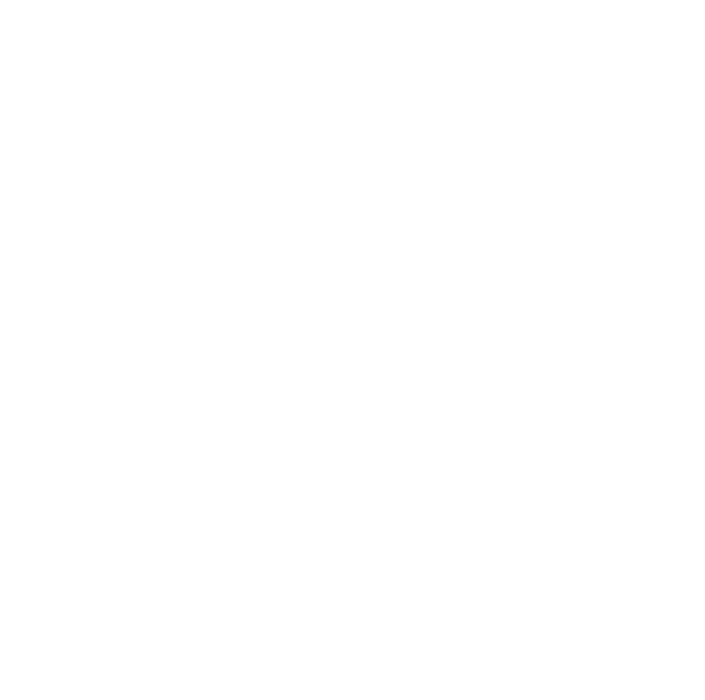
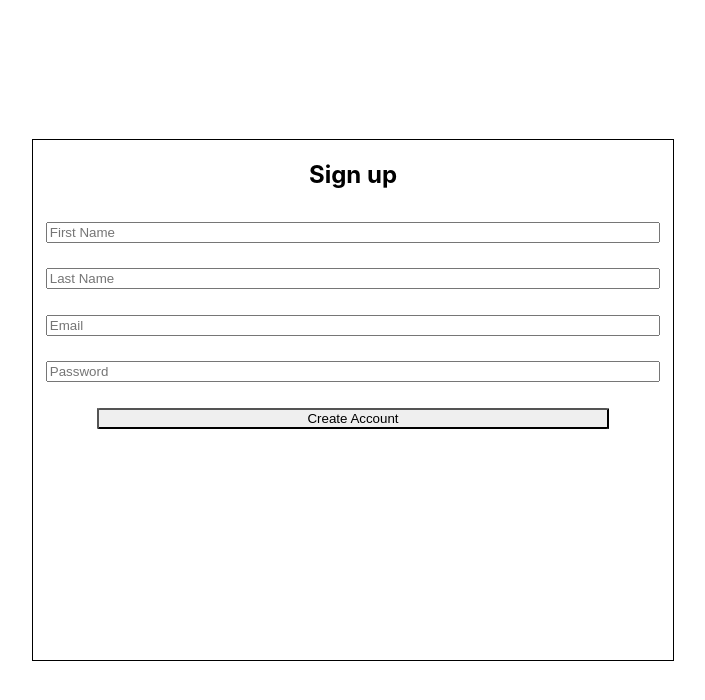
Before and after one commit to VegardVog/Bob-s-settlement, a React (Create React App) app in the folder frontend/: page /signup in a window 1280 px wide. Shown: the top 700 px of the page, without its empty margins (287-992 px from the left). Built offline with nearby package versions, Linux system fonts and the light colour scheme.

Commit message:
Add signup and login form

```diff
--- a/frontend/package.json
+++ b/frontend/package.json
@@ -8,10 +8,12 @@
     "@testing-library/user-event": "^13.5.0",
     "@types/jest": "^27.5.2",
     "@types/node": "^16.18.89",
-    "@types/react": "^18.2.65",
+    "@types/react": "^18.2.66",
     "@types/react-dom": "^18.2.22",
+    "browser-router": "^0.2.0",
     "react": "^18.2.0",
     "react-dom": "^18.2.0",
+    "react-router-dom": "^6.22.3",
     "react-scripts": "5.0.1",
     "typescript": "^4.9.5"
   },
--- a/frontend/src/App.tsx
+++ b/frontend/src/App.tsx
@@ -1,8 +1,23 @@
 import React from "react";
 import "./App.css";
+import { Route, Routes } from "react-router-dom";
+import Signup from "./pages/auth/Signup";
+import Login from "./pages/auth/Login";
 
 function App() {
-  return <div className="App"></div>;
+  return (
+    <>
+    <Routes>
+
+        <Route path="/signup" element={<Signup />}/>
+        <Route path="/login" element={<Login />}/>
+
+    </Routes>
+    </>
+  )
+
+
+
 }
 
 export default App;
--- /dev/null
+++ b/frontend/src/components/auth/Login.tsx
@@ -0,0 +1,58 @@
+import React, { ChangeEvent, useState } from 'react'
+import "../../styles/login.css";
+
+
+const Login = () =>{
+
+  const [form, setForm] = useState({
+    email: "",
+    password: "",
+});
+
+const handleSubmit = (e: React.FormEvent<HTMLFormElement>) => {
+    e.preventDefault();
+
+
+};
+
+const handleChange = (e: ChangeEvent<HTMLInputElement>) => {
+    const {name, value} = e.target;
+
+    setForm({
+        ...form,
+        [name]: value
+    })
+};
+
+
+    return (
+      <div className='login-container'>
+      <form onSubmit={handleSubmit} className='login-form-container'>
+          <h2>Login</h2>
+          <input
+              name='email'
+              type="text"
+              required
+              placeholder='Email'
+              className='login-form-item'
+              value={form.email}
+              onChange={(e) => {handleChange(e)}}
+              />
+
+          <input
+              name='password'
+              type="text"
+              required
+              placeholder='Password'
+              className='login-form-item'
+              value={form.password}
+              onChange={(e) => {handleChange(e)}}
+              />
+
+          <button type='submit' className='form-submitButton'>Login</button>
+      </form>
+  </div>
+    )
+}
+
+export default Login
--- /dev/null
+++ b/frontend/src/components/auth/Signup.tsx
@@ -0,0 +1,79 @@
+import React, { ChangeEvent, useState } from 'react';
+import "../../styles/signup.css";
+
+const Signup  = () => {
+
+
+    const [form, setForm] = useState({
+        firstName: "",
+        lastName: "",
+        email: "",
+        password: "",
+    });
+
+    const handleSubmit = (e: React.FormEvent<HTMLFormElement>) => {
+        e.preventDefault();
+
+
+    };
+
+    const handleChange = (e: ChangeEvent<HTMLInputElement>) => {
+        const {name, value} = e.target;
+
+        setForm({
+            ...form,
+            [name]: value
+        })
+    };
+
+    return (
+        <div className='signup-container'>
+            <form onSubmit={handleSubmit} className='signup-form-container'>
+                <h2>Sign up</h2>
+                <input
+                    name='firstName'
+                    type="text"
+                    required
+                    placeholder='First Name'
+                    className='signup-form-item'
+                    value={form.firstName}
+                    onChange={(e) => {handleChange(e)}}
+                    />
+                <input
+                    name='lastName'
+                    type="text"
+                    required
+                    placeholder='Last Name'
+                    className='signup-form-item'
+                    value={form.lastName}
+                    onChange={(e) => {handleChange(e)}}
+                    />
+
+                <input
+                    name='email'
+                    type="text"
+                    required
+                    placeholder='Email'
+                    className='signup-form-item'
+                    value={form.email}
+                    onChange={(e) => {handleChange(e)}}
+                    />
+
+                <input
+                    name='password'
+                    type="text"
+                    required
+                    placeholder='Password'
+                    className='signup-form-item'
+                    value={form.password}
+                    onChange={(e) => {handleChange(e)}}
+                    />
+
+                <button type='submit' className='form-submitButton'>Create Account</button>
+            </form>
+        </div>
+    )
+
+}
+
+export default Signup
--- /dev/null
+++ b/frontend/src/contextAPI/HttpRequests.tsx
@@ -0,0 +1,33 @@
+import { ReactNode, createContext, useState } from 'react';
+
+
+interface HttpRequestsTypes {
+    baseURL: string;
+}
+
+interface HttpRequestsProviderProps {
+    children: ReactNode;
+  }
+
+
+
+const HttpRequestsContext = createContext<HttpRequestsTypes | undefined>(undefined);
+
+const HttpRequestsProvider: React.FC<HttpRequestsProviderProps> = ({children}) => {
+    const baseURL: string = "";
+
+    return (
+
+    <HttpRequestsContext.Provider
+    value={{
+        baseURL,
+    }}>
+
+    {children}
+    </HttpRequestsContext.Provider>
+
+    )
+}
+
+
+export {HttpRequestsContext, HttpRequestsProvider}
--- a/frontend/src/index.tsx
+++ b/frontend/src/index.tsx
@@ -2,12 +2,19 @@
 import ReactDOM from "react-dom/client";
 import "./index.css";
 import App from "./App";
+import { BrowserRouter } from "react-router-dom";
+import { HttpRequestsProvider } from "./contextAPI/HttpRequests";
 
 const root = ReactDOM.createRoot(
   document.getElementById("root") as HTMLElement
 );
 root.render(
-  <React.StrictMode>
-    <App />
-  </React.StrictMode>
+  <BrowserRouter>
+    <HttpRequestsProvider>
+      <App />
+    </HttpRequestsProvider>
+
+  </BrowserRouter>
+
+
 );
--- /dev/null
+++ b/frontend/src/pages/auth/Login.tsx
@@ -0,0 +1,12 @@
+import React from 'react'
+import LoginComponent from "../../components/auth/Login";
+const Login = () => {
+    return (
+      <div>
+        <LoginComponent />
+      </div>
+    )
+
+}
+
+export default Login
--- /dev/null
+++ b/frontend/src/pages/auth/Signup.tsx
@@ -0,0 +1,14 @@
+import PropTypes from 'prop-types'
+import React from 'react'
+import SignupComponent from "../../components/auth/Signup";
+
+const Signup = () => {
+    return (
+      <div>
+        <SignupComponent />
+      </div>
+    )
+
+}
+
+export default Signup
--- /dev/null
+++ b/frontend/src/styles/login.css
@@ -0,0 +1,28 @@
+.login-form-container {
+    display: flex;
+    flex-direction: column;
+    height: 65vh;
+    width: 50vw;
+    border: solid black 1px;
+}
+
+.form-submitButton {
+    width: 80%;
+    border-radius: 2%;
+    margin: 2%;
+    margin-left: 10%;
+
+}
+
+.login-container {
+    display: flex;
+    justify-content: center;
+    align-items: center;
+    margin: auto;
+    text-align: center;
+    height: 100vh;
+}
+
+.login-form-item {
+    margin: 2%;
+}
--- /dev/null
+++ b/frontend/src/styles/signup.css
@@ -0,0 +1,28 @@
+.signup-form-container {
+    display: flex;
+    flex-direction: column;
+    height: 65vh;
+    width: 50vw;
+    border: solid black 1px;
+}
+
+.form-submitButton {
+    width: 80%;
+    border-radius: 2%;
+    margin: 2%;
+    margin-left: 10%;
+
+}
+
+.signup-container {
+    display: flex;
+    justify-content: center;
+    align-items: center;
+    margin: auto;
+    text-align: center;
+    height: 100vh;
+}
+
+.signup-form-item {
+    margin: 2%;
+}
```
Also changed, not shown: frontend/src/components/Menu.tsx (added, +9 -0 lines), 1 other file (tests, documents, lock files or other folders).
